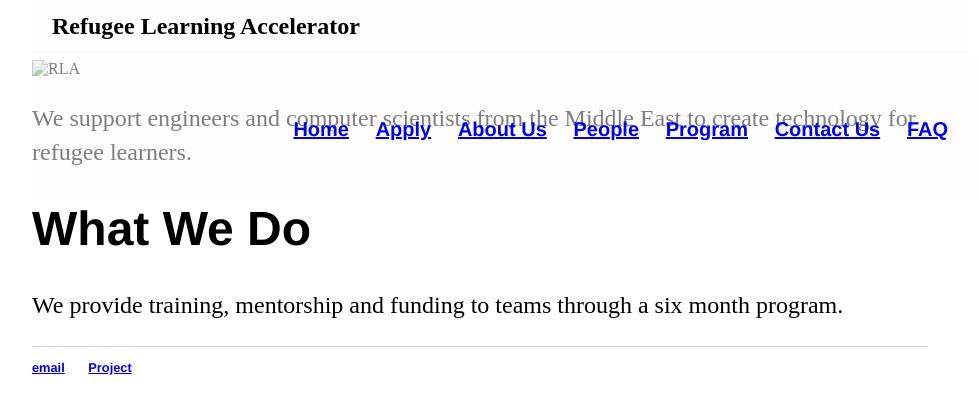
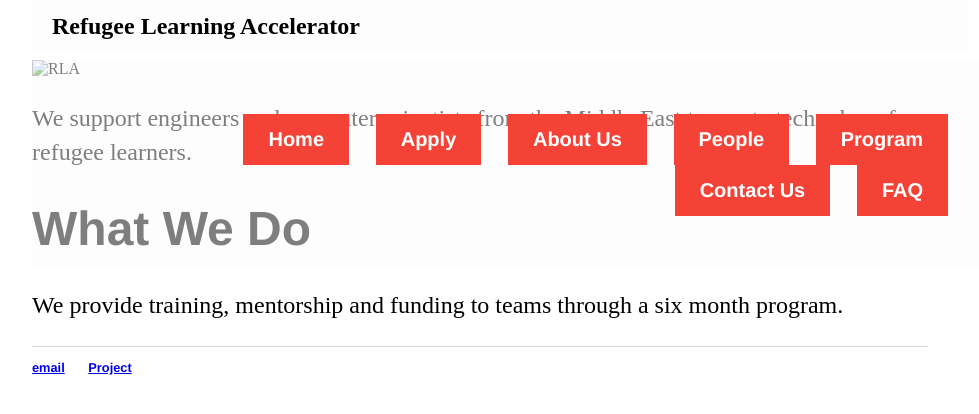
Before and after one commit to Refugee-Learning-Accelerator/Refugee-Learning-Accelerator.github.io, a Jekyll site: the page built from index.html, in a window 1280 px wide. Shown: the top 414 px of the page, without its empty margins (160-1139 px from the left). Built offline with Jekyll 4.4.1, drawn with Linux system fonts in a browser that asks for light colours.

Commit message:
Update landingpage.html

```diff
--- a/_layouts/landingpage.html
+++ b/_layouts/landingpage.html
@@ -11,13 +11,13 @@
 
 			<nav class="absolute-nav-bar">
 	    		<ul>
-	        		<li><a href="/">Home</a></li>
-				<li><a href="/apply">Apply</a></li>
-		        	<li><a href="/about">About Us</a></li>
-				<li><a href="/people">People</a></li>
-				<li><a href="/programme">Program</a></li>
-				<li><a href="/contact_us">Contact Us</a></li>
-				<li><a href="/FAQ">FAQ</a></li>
+	        		<li><a href="/" class="class2">Home</a></li>
+				<li><a href="/apply" class="class2">Apply</a></li>
+		        	<li><a href="/about" class="class2">About Us</a></li>
+				<li><a href="/people" class="class2">People</a></li>
+				<li><a href="/programme" class="class2">Program</a></li>
+				<li><a href="/contact_us" class="class2">Contact Us</a></li>
+				<li><a href="/FAQ" class="class2">FAQ</a></li>
 	    		</ul>
 			</nav>
   					<p class="absolute-text">Refugee Learning Accelerator </p>
```
